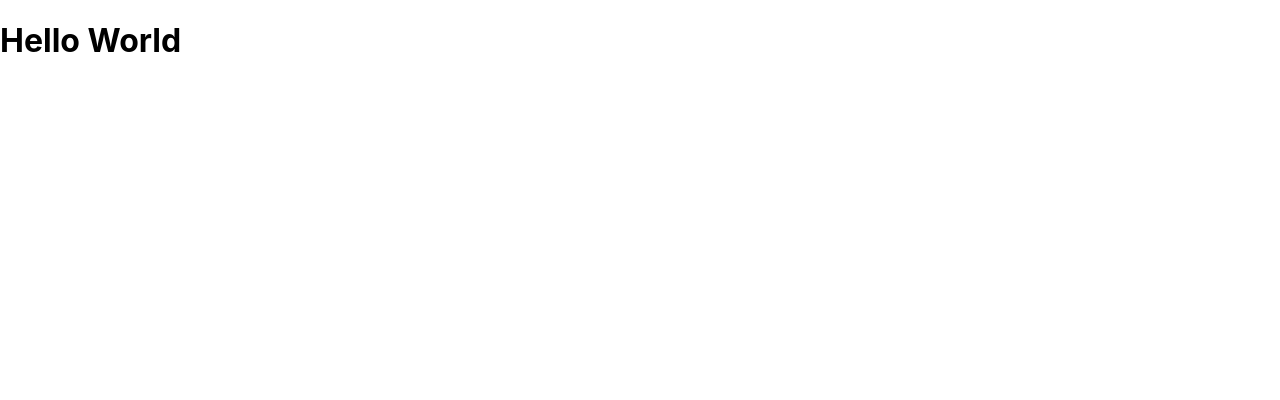
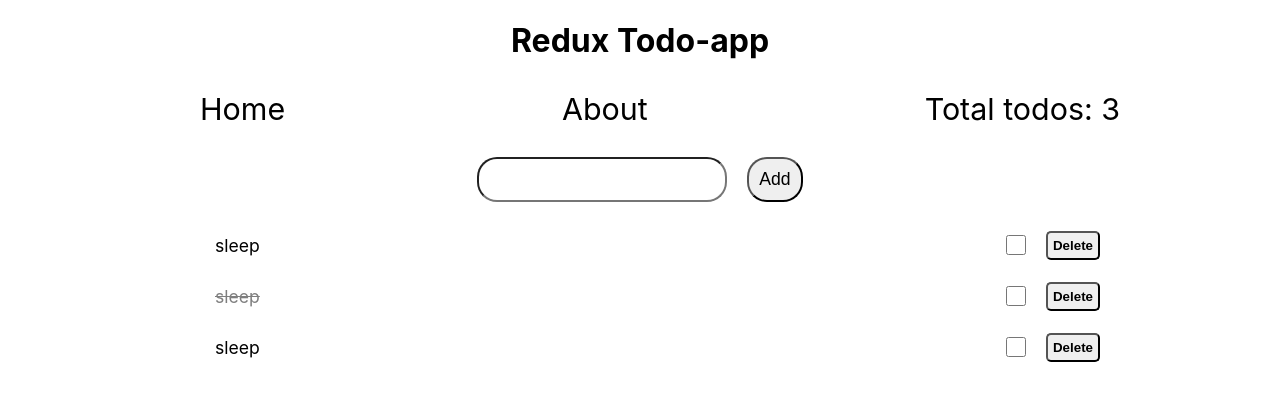
Before and after one commit to raymond-le-goldenowl/raymond-learn-redux, a React (Create React App) app in the folder todo-app-with-redux/: page / in a window 1280 px wide. Shown: the top 400 px of the page. Built offline with nearby package versions, Linux system fonts and the light colour scheme.

Commit message:
setup ui

```diff
--- a/todo-app-with-redux/src/App.js
+++ b/todo-app-with-redux/src/App.js
@@ -1,9 +1,13 @@
+import Navbar from 'components/Navbar'
+import TodoList from 'components/TodoList'
+
 import React from 'react'
 
 export default function App() {
-  return (
-    <div>
-      <h1>Hello World</h1>
-    </div>
-  )
+	return (
+		<div className='app'>
+			<Navbar />
+			<TodoList />
+		</div>
+	)
 }
--- /dev/null
+++ b/todo-app-with-redux/src/components/Navbar.jsx
@@ -0,0 +1,14 @@
+import React from 'react'
+
+export default function Navbar() {
+	return (
+		<div className='navbar'>
+			<h1>Redux Todo-app</h1>
+			<ul>
+				<li>Home</li>
+				<li>About</li>
+				<li>Total todos: 3</li>
+			</ul>
+		</div>
+	)
+}
--- /dev/null
+++ b/todo-app-with-redux/src/components/TodoForm.jsx
@@ -0,0 +1,12 @@
+import React from 'react'
+
+export default function TodoForm() {
+	return (
+		<div className='todo-form'>
+			<form>
+				<input type='text' />
+				<button type='submit'>Add</button>
+			</form>
+		</div>
+	)
+}
--- /dev/null
+++ b/todo-app-with-redux/src/components/TodoList.jsx
@@ -0,0 +1,29 @@
+import React, { useState } from 'react'
+import TodoForm from './TodoForm'
+
+export default function TodoList() {
+	const [todoList, setTodoList] = useState([
+		{ id: 1, title: 'sleep', completed: false },
+		{ id: 2, title: 'sleep', completed: true },
+		{ id: 3, title: 'sleep', completed: false }
+	])
+
+	return (
+		<div className='todo-list'>
+			<TodoForm />
+			<ul>
+				{todoList.map(todo => {
+					return (
+						<li key={todo.id}>
+							<span className={todo.completed ? 'text-through-line' : ''}>{todo.title}</span>
+							<div>
+								<input type='checkbox' />
+								<button>Delete</button>
+							</div>
+						</li>
+					)
+				})}
+			</ul>
+		</div>
+	)
+}
--- a/todo-app-with-redux/src/index.css
+++ b/todo-app-with-redux/src/index.css
@@ -1,13 +1,97 @@
 body {
-  margin: 0;
-  font-family: -apple-system, BlinkMacSystemFont, 'Segoe UI', 'Roboto', 'Oxygen',
-    'Ubuntu', 'Cantarell', 'Fira Sans', 'Droid Sans', 'Helvetica Neue',
-    sans-serif;
-  -webkit-font-smoothing: antialiased;
-  -moz-osx-font-smoothing: grayscale;
+	margin: 0;
+	font-family: -apple-system, BlinkMacSystemFont, 'Segoe UI', 'Roboto', 'Oxygen', 'Ubuntu', 'Cantarell', 'Fira Sans',
+		'Droid Sans', 'Helvetica Neue', sans-serif;
+	-webkit-font-smoothing: antialiased;
+	-moz-osx-font-smoothing: grayscale;
 }
 
 code {
-  font-family: source-code-pro, Menlo, Monaco, Consolas, 'Courier New',
-    monospace;
+	font-family: source-code-pro, Menlo, Monaco, Consolas, 'Courier New', monospace;
 }
+
+.app {
+	width: 75%;
+	margin: 0 auto;
+}
+
+/* navbar */
+.navbar {
+	text-align: center;
+}
+
+.navbar ul {
+	display: flex;
+	justify-content: space-between;
+	list-style-type: none;
+	font-size: 1.9rem;
+  transition: all .3s;
+}
+@media screen and (max-width: 600px) {
+  .navbar ul {
+    font-size: 1.5rem;
+  }
+}
+
+@media screen and (max-width: 475px) {
+  .navbar ul {
+    font-size: 1.2rem;
+    font-weight: bold;
+  }
+}
+
+@media screen and (max-width: 370px) {
+  .navbar ul {
+    font-size: 1rem;
+    font-weight: bold;
+  }
+}
+
+/* todo form */
+.todo-form {
+  text-align: center;
+}
+.todo-form form > * {
+  margin: 0 10px;
+  padding: 10px;
+  font-size: 1.1rem;
+  border-radius: 20px;
+  outline: none;
+}
+
+/* todo list */
+.todo-list ul {
+	list-style-type: none;
+  font-size: 1.1rem;
+}
+
+.todo-list ul li {
+	display: flex;
+	justify-content: space-between;
+}
+
+.todo-list ul li > div {
+	padding: 10px;
+  display: flex;
+  align-items: center;
+}
+.todo-list ul li > div > input {
+  height: 20px;
+  width: 20px;
+}
+.todo-list ul li > div > * {
+  padding: 5px;
+	margin: 0 10px;
+  font-weight: bold;
+  border-radius: 5px;
+  cursor: pointer;
+}
+
+.todo-list ul li > span {
+	padding: 15px;
+}
+
+.text-through-line {
+  text-decoration: line-through;
+  opacity: .5;
+}
--- a/todo-app-with-redux/src/index.js
+++ b/todo-app-with-redux/src/index.js
@@ -1,6 +1,6 @@
+import App from 'App'
 import React from 'react'
 import ReactDOM from 'react-dom'
-import App from './App'
 import './index.css'
 
 ReactDOM.render(<App />, document.getElementById('root'))
```
